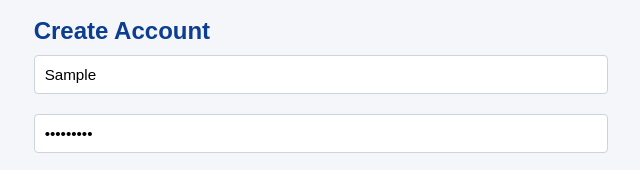
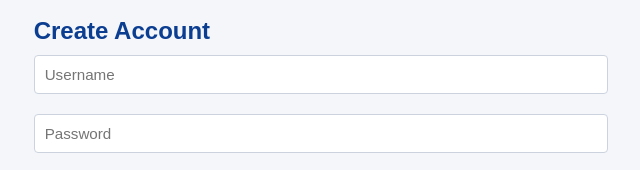
Before and after one commit to programmercynan/Banking-System-, a plain HTML site: page index.html in a window 1280 px wide. Both pictures are taken after typing "Sample", "Sample123" into the empty fields and a click on the button "Create Account". Shown: the part 219-389 px from the top of the page, 319-959 px from the left. Drawn offline with Linux system fonts and the light colour scheme.

Commit message:
creating and storing the new account

```diff
--- a/script.js
+++ b/script.js
@@ -154,4 +154,16 @@ function createAccount() {
     const password = document.getElementById('new-password').value;
 
     // check if username is taken
+    if (accounts[username]) {
+        alert("Username already taken. Please choose a different username.");
+        return;
+
+    }
+    // create and store the new account
+    accounts[username] = {password, balance: 0, history: []};
+    alert("Account created successfully!");
+
+    // clear input fields
+    document.getElementById('new-username').value ='';
+    document.getElementById('new-password').value ='';
 }
```
Also changed, not shown: index.html (+0 -42 lines).
